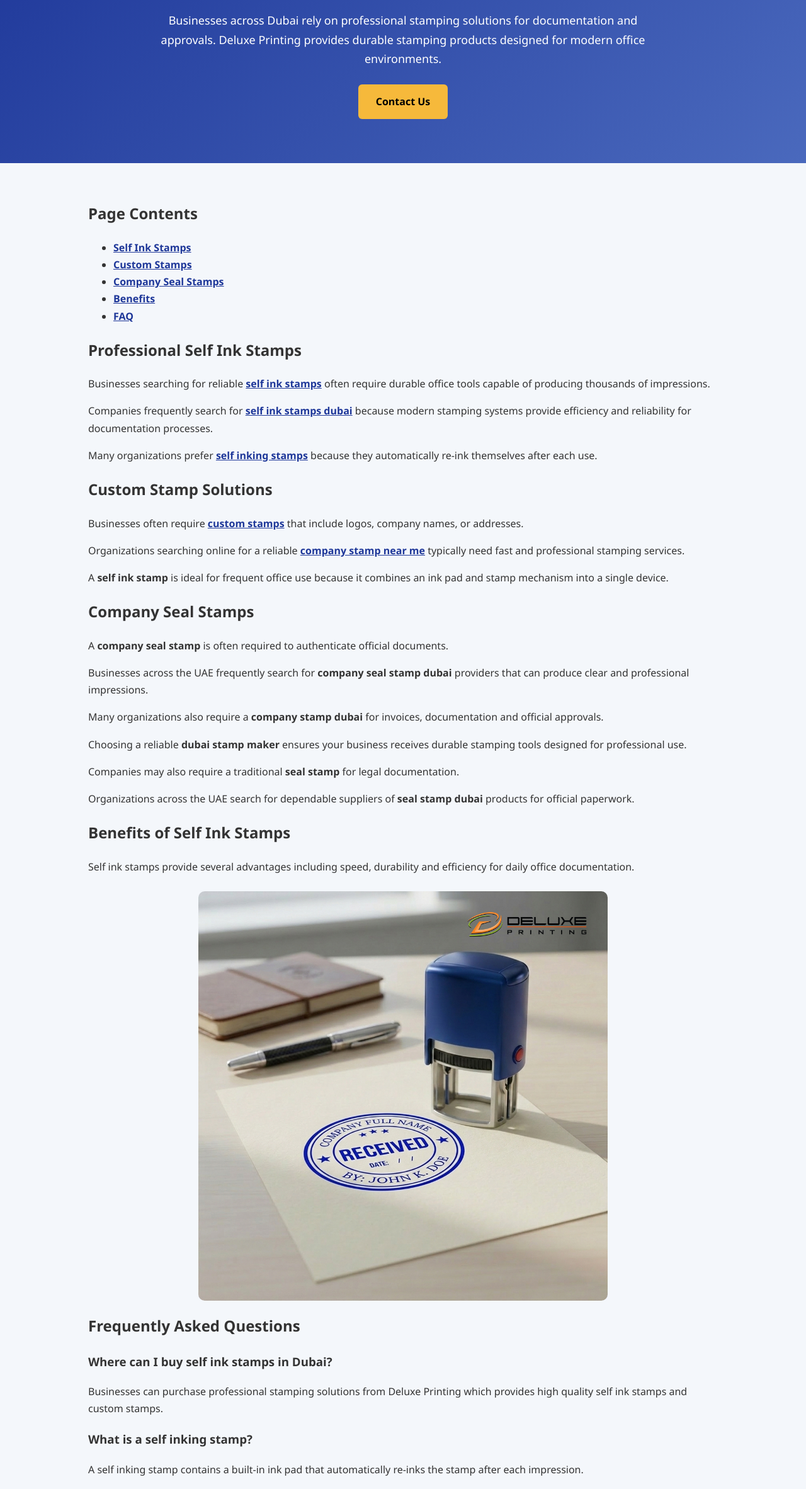
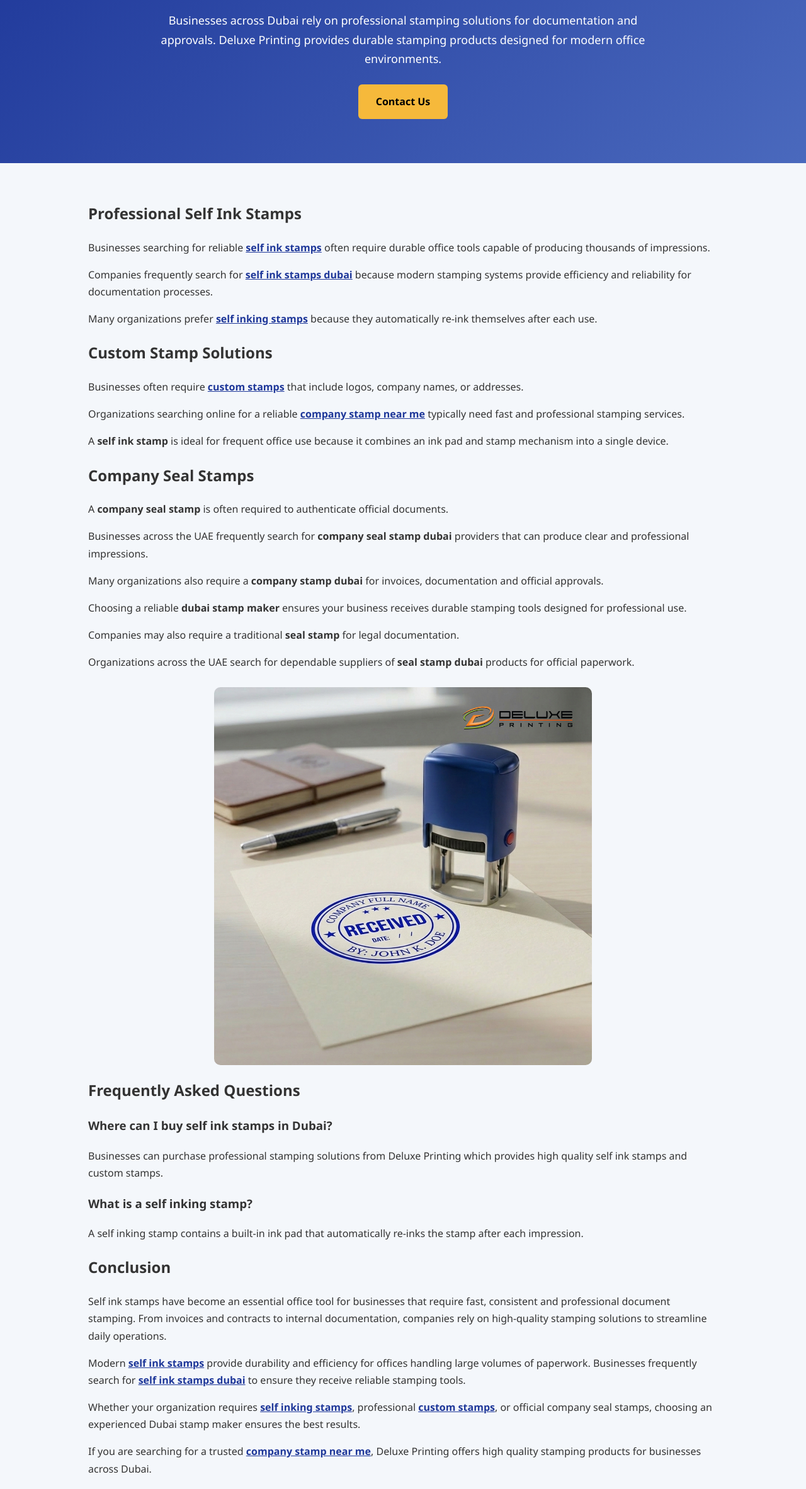
Before and after one commit to dlxprinting17-spec/self-ink-stamps-dubai, a plain HTML site: page index.html in a window 1280 px wide. Shown: the part 405-2769 px from the top of the page at 63% size. Drawn offline with Linux system fonts and the light colour scheme.

Commit message:
Improve UI, SEO structure and add conclusion section
Updated landing page with optimized UI, structured content, clickable keyword backlinks and a conclusion section to improve SEO and user experience.

```diff
--- a/index.html
+++ b/index.html
@@ -17,8 +17,6 @@
 <meta property="og:title" content="Self Ink Stamps Dubai | Deluxe Printing">
 <meta property="og:description" content="High quality self ink stamps, custom stamps and company seal stamps in Dubai.">
 <meta property="og:type" content="website">
-<meta property="og:url" content="https://dlxprinting17-spec.github.io/self-ink-stamps-dubai/">
-<meta property="og:image" content="https://dlxprinting17-spec.github.io/self-ink-stamps-dubai/Self%20Ink%20Stamp.jpg">
 
 <style>
 
@@ -87,7 +85,7 @@ padding:40px 20px;
 }
 
 .product-img{
-width:65%;
+width:60%;
 display:block;
 margin:auto;
 border-radius:10px;
@@ -132,31 +130,6 @@ font-weight:600;
 }
 </script>
 
-<script type="application/ld+json">
-{
-"@context":"https://schema.org",
-"@type":"FAQPage",
-"mainEntity":[
-{
-"@type":"Question",
-"name":"Where can I buy self ink stamps in Dubai?",
-"acceptedAnswer":{
-"@type":"Answer",
-"text":"Businesses can order high quality self ink stamps in Dubai from Deluxe Printing which provides custom stamps and company seal stamps."
-}
-},
-{
-"@type":"Question",
-"name":"What are self inking stamps?",
-"acceptedAnswer":{
-"@type":"Answer",
-"text":"Self inking stamps contain a built-in ink pad that automatically re-inks the stamp after every impression."
-}
-}
-]
-}
-</script>
-
 </head>
 
 <body>
@@ -188,17 +161,7 @@ Businesses across Dubai rely on professional stamping solutions for documentatio
 
 <section class="container">
 
-<h2>Page Contents</h2>
-
-<ul>
-<li><a href="#stamps">Self Ink Stamps</a></li>
-<li><a href="#custom">Custom Stamps</a></li>
-<li><a href="#seal">Company Seal Stamps</a></li>
-<li><a href="#benefits">Benefits</a></li>
-<li><a href="#faq">FAQ</a></li>
-</ul>
-
-<h2 id="stamps">Professional Self Ink Stamps</h2>
+<h2>Professional Self Ink Stamps</h2>
 
 <p>
 Businesses searching for reliable <a href="https://www.dlxprint.com/stamps-dubai.html" target="_blank">self ink stamps</a> often require durable office tools capable of producing thousands of impressions.
@@ -252,13 +215,7 @@ Companies may also require a traditional <strong>seal stamp</strong> for legal d
 Organizations across the UAE search for dependable suppliers of <strong>seal stamp dubai</strong> products for official paperwork.
 </p>
 
-<h2 id="benefits">Benefits of Self Ink Stamps</h2>
-
-<p>
-Self ink stamps provide several advantages including speed, durability and efficiency for daily office documentation.
-</p>
-
-<img src="Self%20Ink%20Stamp.jpg" alt="self ink stamps dubai custom stamp maker" title="Self Ink Stamps Dubai by Deluxe Printing" class="product-img">
+<img src="Self%20Ink%20Stamp.jpg" alt="self ink stamps dubai custom stamp maker" class="product-img">
 
 <h2 id="faq">Frequently Asked Questions</h2>
 
@@ -268,12 +225,23 @@ Self ink stamps provide several advantages including speed, durability and effic
 <h3>What is a self inking stamp?</h3>
 <p>A self inking stamp contains a built-in ink pad that automatically re-inks the stamp after each impression.</p>
 
-<h2>Stamp and Documentation Resources</h2>
+<h2>Conclusion</h2>
 
-<ul>
-<li><a href="https://www.iso.org" target="_blank">ISO International Organization for Standardization</a></li>
-<li><a href="https://en.wikipedia.org/wiki/Rubber_stamp" target="_blank">Rubber Stamp Technology</a></li>
-</ul>
+<p>
+Self ink stamps have become an essential office tool for businesses that require fast, consistent and professional document stamping. From invoices and contracts to internal documentation, companies rely on high-quality stamping solutions to streamline daily operations.
+</p>
+
+<p>
+Modern <a href="https://www.dlxprint.com/stamps-dubai.html" target="_blank">self ink stamps</a> provide durability and efficiency for offices handling large volumes of paperwork. Businesses frequently search for <a href="https://www.dlxprint.com/stamps-dubai.html" target="_blank">self ink stamps dubai</a> to ensure they receive reliable stamping tools.
+</p>
+
+<p>
+Whether your organization requires <a href="https://www.dlxprint.com/stamps-dubai.html" target="_blank">self inking stamps</a>, professional <a href="https://www.dlxprint.com/stamps-dubai.html" target="_blank">custom stamps</a>, or official company seal stamps, choosing an experienced Dubai stamp maker ensures the best results.
+</p>
+
+<p>
+If you are searching for a trusted <a href="https://www.dlxprint.com/stamps-dubai.html" target="_blank">company stamp near me</a>, Deluxe Printing offers high quality stamping products for businesses across Dubai.
+</p>
 
 </section>
 
@@ -288,7 +256,9 @@ Dubai - United Arab Emirates
 </p>
 
 <p><b>Phone:</b> <a href="tel:+97142725202">+971 4 272 5202</a></p>
+
 <p><b>Email:</b> <a href="mailto:print@dlxprint.com">print@dlxprint.com</a></p>
+
 <p><b>Website:</b> <a href="https://www.dlxprint.com/index.html" target="_blank">www.dlxprint.com</a></p>
 
 </section>
```
